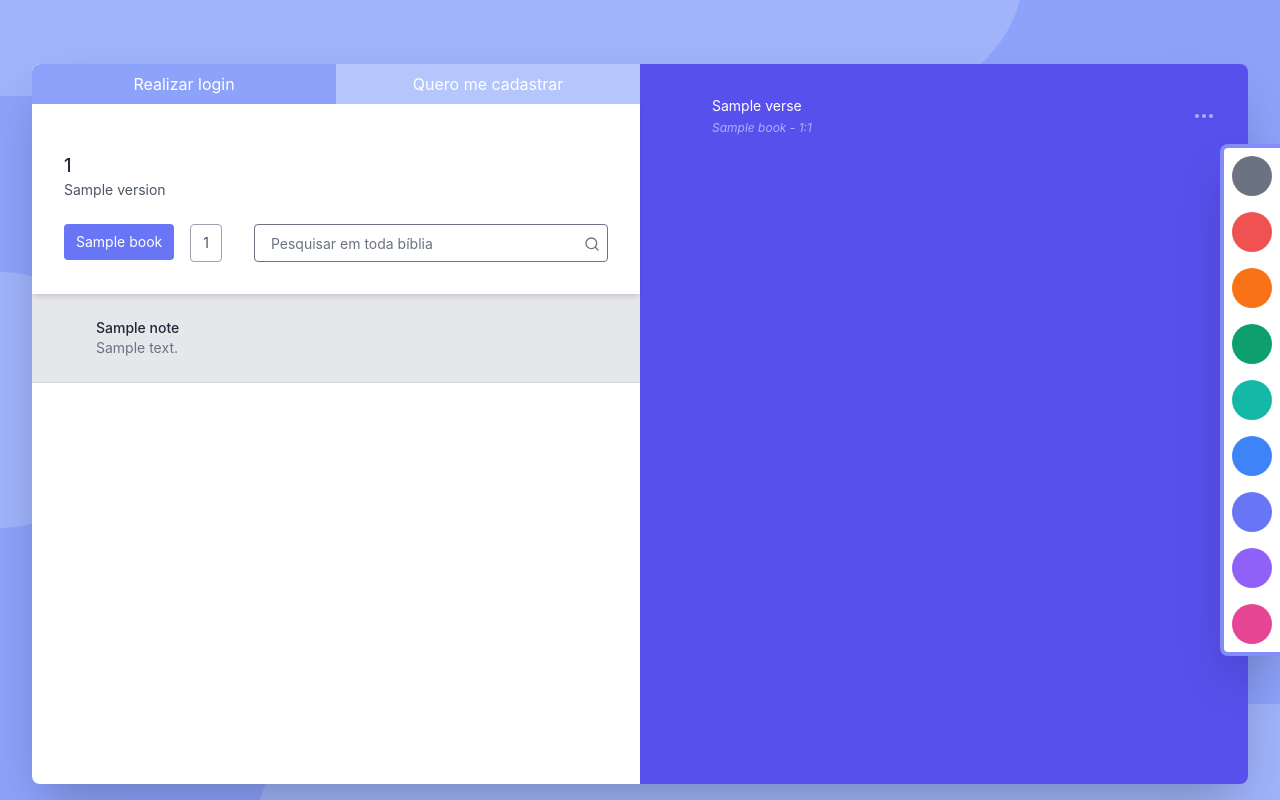
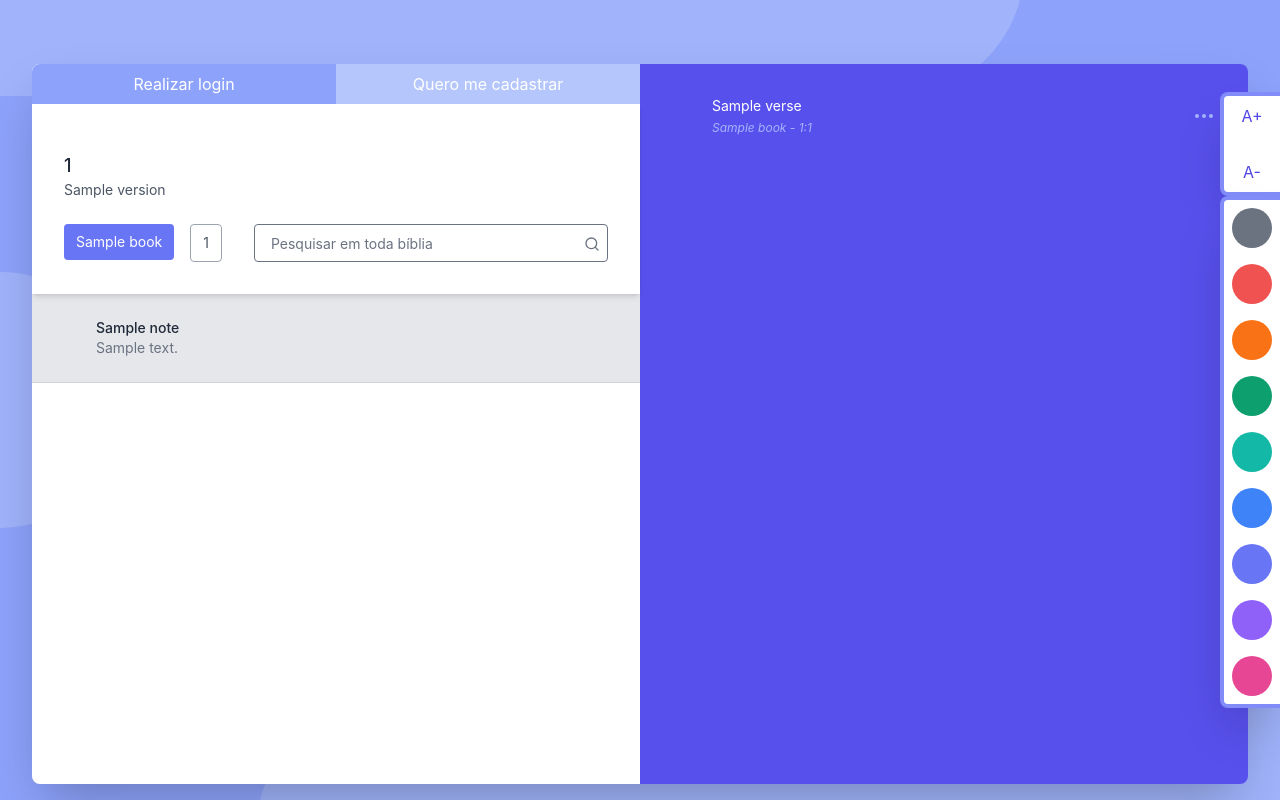
Before and after one commit to euvitorr/EstudeBiblia, a Django app: template biblia/templates/home.html in a window 1280 px wide. Run offline with Django 3.2, Linux system fonts and the light colour scheme; tables that the repository leaves empty hold one stand-in row (values such as "Sample post"); the template is opened without the code that fills it: values that come from a table or form of the project are taken from there, most other values are stand-ins (such as "Sample title", 1, 10 or a date in 2020); data that the repository does not hold is empty; parts of the project's set-up code (start-up, migrations or seed data) failed here and were passed over; some libraries are stand-ins or nearby versions.

Commit message:
Melhorias básicas para aumentar letras e usar armazenamento local para armazenar thema e tamanha de fonte

```diff
--- a/EstudaBiblia/settings.py
+++ b/EstudaBiblia/settings.py
@@ -44,9 +44,10 @@ INSTALLED_APPS = [
     'allauth.socialaccount',
     'allauth.socialaccount.providers.google',
     'allauth.socialaccount.providers.apple',
+    'rest_framework',
     'biblia',
     'anotacoes',
-    'usuarios'
+    'usuarios',
 ]
 
 MIDDLEWARE = [
--- a/biblia/templates/home.html
+++ b/biblia/templates/home.html
@@ -31,6 +31,9 @@
   <link rel="stylesheet" href="https://cdnjs.cloudflare.com/ajax/libs/font-awesome/5.15.3/css/all.min.css">
   <link href="https://cdn.quilljs.com/1.3.6/quill.snow.css" rel="stylesheet">
 <link href="{% static 'biblia/css/home-style.css' %}" rel="stylesheet">
+<script>
+
+</script>
 </head>
 
 
@@ -205,6 +208,13 @@
 
   <div class="fixed h-screen right-0 top-0 items-center flex">
     <div>
+        <!-- Contêiner para botões de fonte -->
+        <div class="bg-white border-l-4 border-t-4 border-b-4 border-indigo-400 flex-col items-center rounded-tl-lg shadow-2xl rounded-bl-lg z-10 flex">
+            <button id="increaseFont" class=" w-10 h-10 rounded-full mb-4 outline-none focus:outline-none text-indigo-600">A+</button>
+            <button id="decreaseFont" class=" w-10 h-10 rounded-full outline-none focus:outline-none text-indigo-600">A-</button>
+        </div>
+
+        <!-- Contêiner para botões de tema -->
         <div class="sm:p-4 lg:p-2 bg-white border-l-4 border-t-4 border-b-4 border-indigo-400 inline-flex items-center rounded-tl-lg shadow-2xl rounded-bl-lg z-10 flex-col">
             <button class="bg-gray-500 sm:w-10 sm:h-10 lg:w-5 lg:h-5 rounded-full sm:mb-4 lg:mb-2 outline-none focus:outline-none" theme-button="gray"></button>
             <button class="bg-red-500 sm:w-10 sm:h-10 lg:w-5 lg:h-5 rounded-full sm:mb-4 lg:mb-2 outline-none focus:outline-none" theme-button="red"></button>
@@ -217,8 +227,9 @@
             <button class="bg-pink-500 sm:w-10 sm:h-10 lg:w-5 lg:h-5 rounded-full outline-none focus:outline-none" theme-button="pink"></button>
         </div>
 
+        <!-- Contêiner para botão de modal -->
         <div class="sm:p-4 lg:p-2 bg-white border-l-4 border-t-4 border-b-4 border-indigo-400 {% if not user.is_authenticated %} hidden {% endif %} items-center rounded-tl-lg shadow-2xl rounded-bl-lg z-10 flex-col">
-            <button class="outline-none focus:outline-none  "  id="openModal"><i class="fas fa-pencil-alt sm:text-4xl lg:text-sm text-indigo-600"></i></button>
+            <button class="outline-none focus:outline-none" id="openModal"><i class="fas fa-pencil-alt sm:text-4xl lg:text-sm text-indigo-600"></i></button>
         </div>
 
     </div>
@@ -456,66 +467,61 @@
 
                   <script>
                     document.addEventListener('DOMContentLoaded', function () {
+                      // Seleciona todos os elementos que não possuem o atributo 'theme-button' e que não têm classes que contenham "gray"
+                      const allElements = document.querySelectorAll('*:not([theme-button]):not([class*="gray"])');
 
-                          function obterValorCookie(nome) {
-      let nomeCookie = nome + "=";
-      let cookieDecodificado = decodeURIComponent(document.cookie); // Decodifica a string de cookie
-      let ca = cookieDecodificado.split(';'); // Divide a string em um array de cookies
+                      // Seleciona todos os botões que possuem o atributo 'theme-button'
+                      const themeButtons = document.querySelectorAll("[theme-button]");
 
-      for(let i = 0; i <ca.length; i++) {
-          let c = ca[i];
-          while (c.charAt(0) == ' ') {
-              c = c.substring(1);
-          }
-          if (c.indexOf(nomeCookie) == 0) {
-              return c.substring(nomeCookie.length, c.length);
-          }
-      }
-      return "indigo";
-    }
-    const allElements = document.querySelectorAll('*:not([theme-button]):not([class*="gray"])');
-    const themeButtons = document.querySelectorAll("[theme-button]");
-    var valorCookie = obterValorCookie("theme");
+                      // Inicializa o tema atual com o valor armazenado ou "indigo" se não houver nada armazenado
+                      let currTheme = localStorage.getItem('theme') || "indigo";
 
-    var currTheme = valorCookie;
-
-    const updateDropdownHoverStyles = (theme) => {
-      document.querySelectorAll('.dropdown-menu a, .dropdown-menu li').forEach((link) => {
-        link.classList.remove(`hover:bg-${currTheme}-500`, `hover:text-white`);
-        link.classList.add(`hover:bg-${theme}-500`, `hover:text-white`);
-      });
-
-      document.cookie = `theme=${theme}; expires=Wed, 18 Dec 2024 12:00:00 UTC; path=/`;
-
-
-    };
-
-    const changeTheme = (theme) => {
+                      // Função para aplicar o tema atual aos elementos
+                      function applyTheme(theme) {
                         allElements.forEach((element) => {
                           const classes = element.getAttribute("class");
                           if (classes) {
-          const newClasses = classes.replace(new RegExp(`\\b${currTheme}\\b`, "g"), theme);
+                            const newClasses = classes.replace(new RegExp(`\\b(indigo|gray|red|orange|green|teal|blue|purple|pink)\\b`, "g"), theme);
                             element.setAttribute("class", newClasses);
                           }
                         });
                         updateDropdownHoverStyles(theme);
-      currTheme = theme;
-    };
+                      }
 
+                      // Função para atualizar as classes de estilo de hover no dropdown
+                      function updateDropdownHoverStyles(newTheme) {
+                        const dropdownItems = document.querySelectorAll('.dropdown-menu a, .dropdown-menu li');
+
+                        dropdownItems.forEach((item) => {
+                          item.classList.remove(`hover:bg-${currTheme}-500`, `hover:text-white`);
+                          item.classList.add(`hover:bg-${newTheme}-500`, `hover:text-white`);
+                        });
+
+                        // Armazena o novo tema no localStorage
+                        localStorage.setItem('theme', newTheme);
+                      }
+
+                      // Função para mudar o tema
+                      function changeTheme(newTheme) {
+                        applyTheme(newTheme);
+                        currTheme = newTheme;
+                        localStorage.setItem('theme', newTheme);
+                      }
+
+                      // Aplica o tema inicial
+                      applyTheme(currTheme);
+
+                      // Adiciona um listener de evento de clique para cada botão de tema
                       themeButtons.forEach((button) => {
                         button.addEventListener("click", (e) => {
-        changeTheme(e.target.getAttribute("theme-button"));
+                          const selectedTheme = e.target.getAttribute("theme-button");
+                          changeTheme(selectedTheme);
+                        });
                       });
                     });
 
 
-    var currTheme = "indigo";
-
-    themeButtons.forEach((button) => {
-      button.addEventListener("click", (e) => {
-        changeTheme(e.target.getAttribute("theme-button"));
-      });
-    });
+                    document.addEventListener('DOMContentLoaded', function () {
   // Ouvinte de eventos para os links de livros
 
   const dropdownButton = document.getElementById('dropdownButton');
@@ -533,7 +539,46 @@
       // Fecha o dropdown após selecionar uma versão
       versionDropdown.classList.add('hidden');
   };
-  })
+  });
+
+  document.addEventListener('DOMContentLoaded', function () {
+    const increaseFontButton = document.getElementById('increaseFont');
+    const decreaseFontButton = document.getElementById('decreaseFont');
+    const targetElements = document.querySelectorAll('.lg\\:text-sm, .sm\\:text-3xl'); // Selecione os elementos que você deseja alterar
+
+    // Função para aplicar o tamanho da fonte armazenado
+    const applyStoredFontSize = () => {
+        const storedFontSize = localStorage.getItem('fontSize');
+        if (storedFontSize) {
+            targetElements.forEach(element => {
+                element.style.fontSize = storedFontSize;
+            });
+        }
+    };
+
+    // Função para alterar o tamanho da fonte
+    const changeFontSize = (operation) => {
+        targetElements.forEach(element => {
+            const currentFontSize = parseFloat(window.getComputedStyle(element, null).getPropertyValue('font-size'));
+            let newFontSize;
+            if (operation === 'increase') {
+                newFontSize = currentFontSize + 1;
+            } else if (operation === 'decrease') {
+                newFontSize = currentFontSize - 1;
+            }
+            element.style.fontSize = newFontSize + 'px';
+            localStorage.setItem('fontSize', newFontSize + 'px'); // Armazena o novo tamanho da fonte
+        });
+    };
+
+    // Aplicar o tamanho da fonte armazenado ao carregar a página
+    applyStoredFontSize();
+
+    // Event listeners para os botões
+    increaseFontButton.addEventListener('click', () => changeFontSize('increase'));
+    decreaseFontButton.addEventListener('click', () => changeFontSize('decrease'));
+});
+
 
 </script>
 <script src="https://cdnjs.cloudflare.com/ajax/libs/flowbite/2.3.0/flowbite.min.js"></script>
--- a/requirements.txt
+++ b/requirements.txt
@@ -2,3 +2,4 @@ Django>=3.0,<4.0
 mysqlclient
 django-allauth==0.45.0  # Use a versão mais recente ou a que for compatível com seu projeto
 Pillow>=8.0.0
+djangorestframework==3.14.0
```
Also changed, not shown: biblia/views.py (+72 -66 lines). Lines whose indentation alone changed are shown as unchanged.
